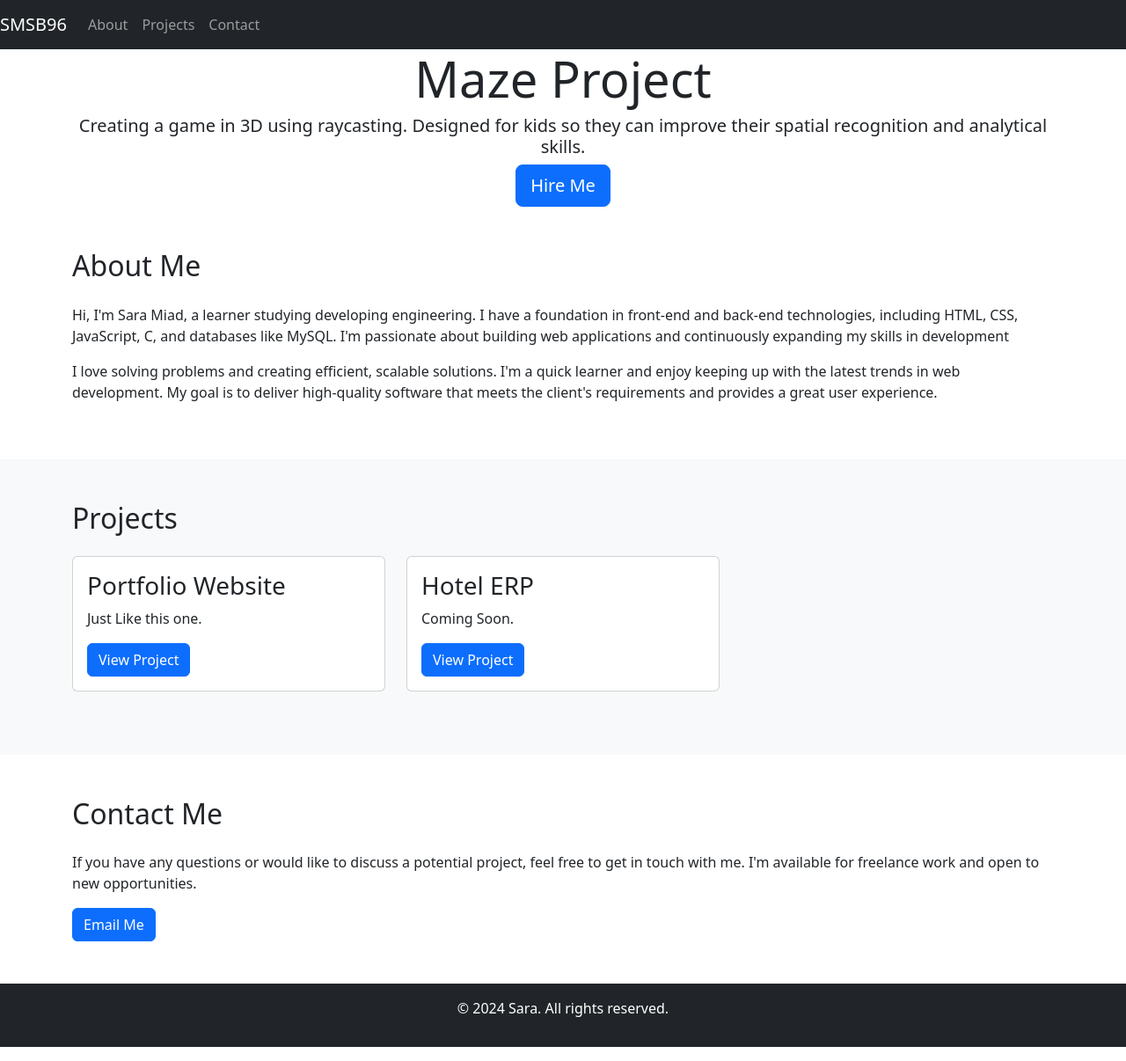
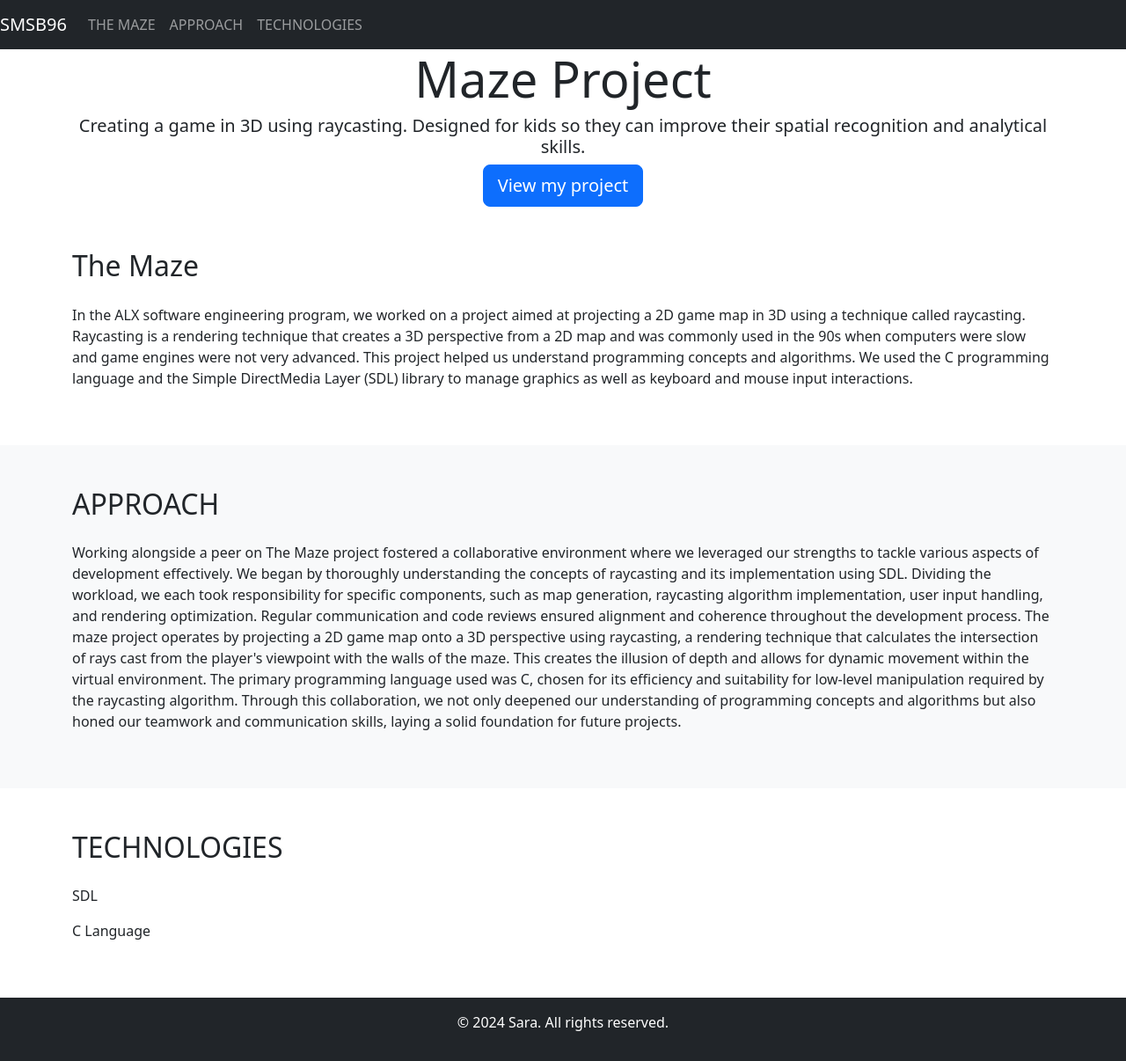
Before and after one commit to SMSB96/alx-maze_project, a Jekyll site: the page index.html, which Jekyll copies as it is, in a window 1280 px wide. Shown: the whole page at 88% size. Built offline with Jekyll 4.4.1, drawn with Linux system fonts in a browser that asks for light colours.

Commit message:
Update index.html

```diff
--- a/index.html
+++ b/index.html
@@ -16,13 +16,13 @@
       <div class="collapse navbar-collapse" id="navbarNav">
         <ul class="navbar-nav ml-auto">
           <li class="nav-item">
-            <a class="nav-link" href="#about">About</a>
+            <a class="nav-link" href="#about">THE MAZE</a>
           </li>
           <li class="nav-item">
-            <a class="nav-link" href="#projects">Projects</a>
+            <a class="nav-link" href="#projects">APPROACH</a>
           </li>
           <li class="nav-item">
-            <a class="nav-link" href="#contact">Contact</a>
+            <a class="nav-link" href="#contact">TECHNOLOGIES</a>
           </li>
         </ul>
       </div>
@@ -34,54 +34,43 @@
 
       <h1 class="display-4">Maze Project </h1>
       <h2 class="lead">Creating a game in 3D using raycasting. Designed for kids so they can improve their spatial recognition and analytical skills.</h2>
-      <a href="#contact" class="btn btn-primary btn-lg">Hire Me</a>
+      <a href="https://github.com/SMSB96/alx-maze_project" class="btn btn-primary btn-lg">View my project</a>
     </div>
   </section>
 
   <section id="about" class="py-5">
     <div class="container">
-      <h2 class="mb-4">About Me</h2>
-      <p>
-        Hi, I'm Sara Miad, a learner studying developing engineering. I have a foundation in front-end and back-end technologies, including HTML, CSS, JavaScript, C, and databases like MySQL. I'm passionate about building web applications and continuously expanding my skills in development
-      </p>
-      <p>
-        I love solving problems and creating efficient, scalable solutions. I'm a quick learner and enjoy keeping up with the latest trends in web development. My goal is to deliver high-quality software that meets the client's requirements and provides a great user experience.
-      </p>
+      <h2 class="mb-4">The Maze</h2>
+      <p>In the ALX software engineering program, we worked on a project
+aimed at projecting a 2D game map in 3D using a technique called
+raycasting. Raycasting is a rendering technique that creates a 3D
+perspective from a 2D map and was commonly used in the 90s when
+computers were slow and game engines were not very advanced.
+This project helped us understand programming concepts and
+algorithms. We used the C programming language and the Simple
+DirectMedia Layer (SDL) library to manage graphics as well as
+keyboard and mouse input interactions.</p>
     </div>
   </section>
 
   <section id="projects" class="bg-light py-5">
     <div class="container">
-      <h2 class="mb-4">Projects</h2>
-      <div class="row">
-        <div class="col-lg-4 mb-4">
-          <div class="card">
-            <div class="card-body">
-              <h3 class="card-title">Portfolio Website</h3>
-              <p class="card-text">Just Like this one.</p>
-              <a href="#" class="btn btn-primary">View Project</a>
-            </div>
-          </div>
-        </div>
-        <div class="col-lg-4 mb-4">
-          <div class="card">
-            <div class="card-body">
-              <h3 class="card-title">Hotel ERP</h3>
-              <p class="card-text">Coming Soon.</p>
-              <a href="#" class="btn btn-primary">View Project</a>
-            </div>
-          </div>
-        </div>
-        <!-- Add more project sections as needed -->
-      </div>
+      <h2 class="mb-4">APPROACH</h2>
+      <p>Working alongside a peer on The Maze project fostered a collaborative environment where we leveraged our strengths to tackle various aspects of development effectively.
+
+        We began by thoroughly understanding the concepts of raycasting and its implementation using SDL. Dividing the workload, we each took responsibility for specific components, such as map generation, raycasting algorithm implementation, user input handling, and rendering optimization.
+
+        Regular communication and code reviews ensured alignment and coherence throughout the development process. The maze project operates by projecting a 2D game map onto a 3D perspective using raycasting, a rendering technique that calculates the intersection of rays cast from the player's viewpoint with the walls of the maze. This creates the illusion of depth and allows for dynamic movement within the virtual environment.
+
+        The primary programming language used was C, chosen for its efficiency and suitability for low-level manipulation required by the raycasting algorithm. Through this collaboration, we not only deepened our understanding of programming concepts and algorithms but also honed our teamwork and communication skills, laying a solid foundation for future projects.</p>
     </div>
   </section>
 
   <section id="contact" class="py-5">
     <div class="container">
-      <h2 class="mb-4">Contact Me</h2>
-      <p>If you have any questions or would like to discuss a potential project, feel free to get in touch with me. I'm available for freelance work and open to new opportunities.</p>
-      <a href="mailto:saramiad96@gmail.com" class="btn btn-primary">Email Me</a>
+      <h2 class="mb-4">TECHNOLOGIES</h2>
+      <p>SDL</p>
+      <p>C Language</p>
     </div>
   </section>
 
```
